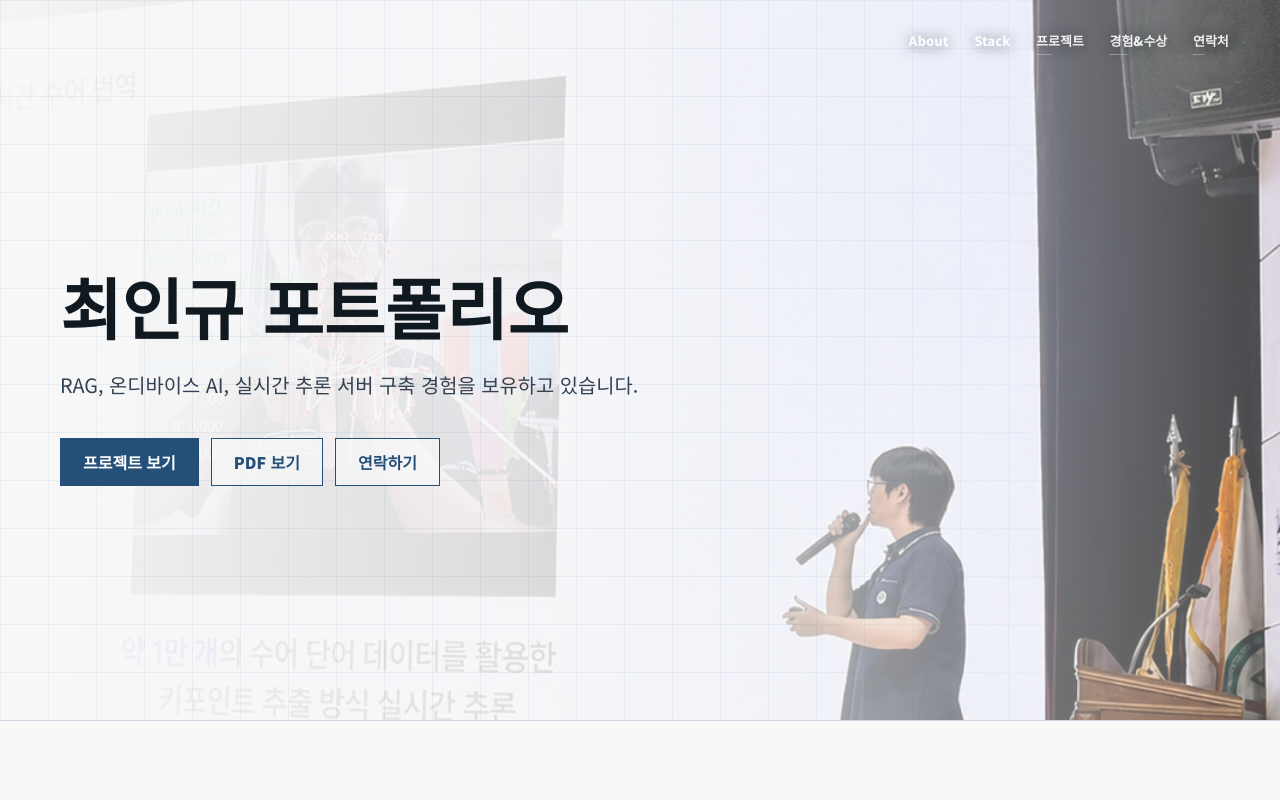
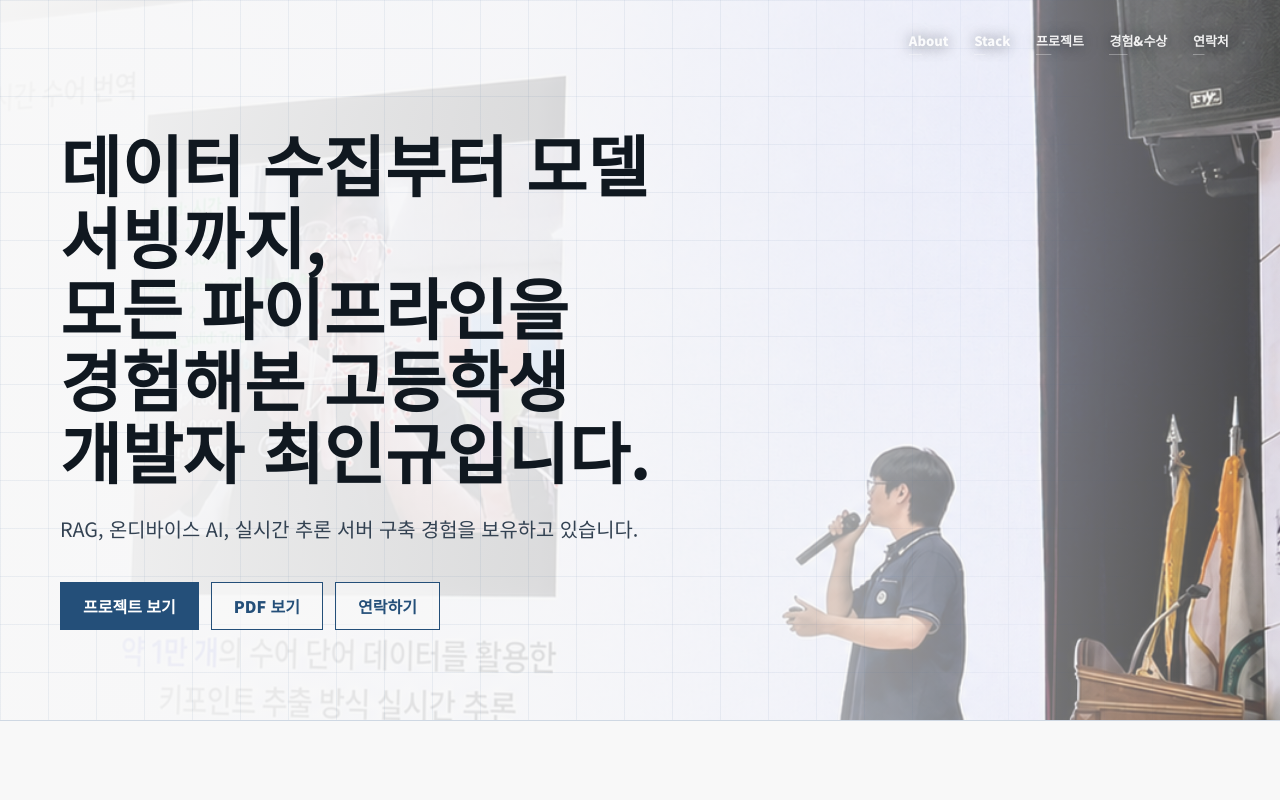
Before and after one commit to yeeeengyu/ingyuChoi_portfolio, a Next.js app: page / in a window 1280 px wide. Shown: the top 800 px of the page. Built offline with nearby package versions, Linux system fonts and the light colour scheme; no server answers.

Commit message:
Use original hero message

```diff
--- a/app/page.jsx
+++ b/app/page.jsx
@@ -139,7 +139,8 @@ export default function Home() {
         <div className="heroGrid">
           <div className="heroCopy">
             <h1>
-              <span className="titleLine">최인규 포트폴리오</span>
+              <span className="titleLine">데이터 수집부터 모델 서빙까지,</span>
+              <span className="titleLine">모든 파이프라인을 경험해본 고등학생 개발자 최인규입니다.</span>
             </h1>
             <p>
               RAG, 온디바이스 AI, 실시간 추론 서버 구축 경험을 보유하고 있습니다.
```
